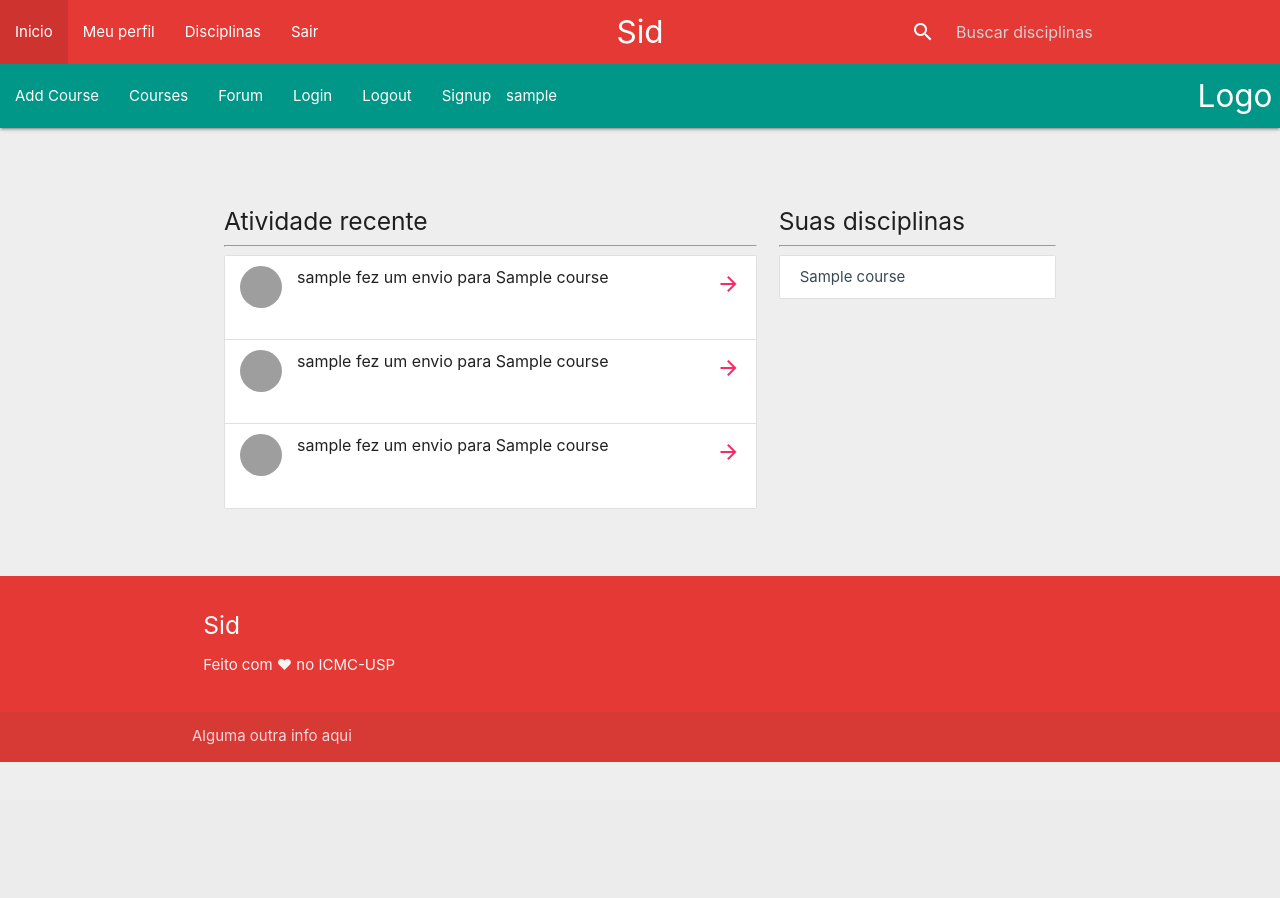
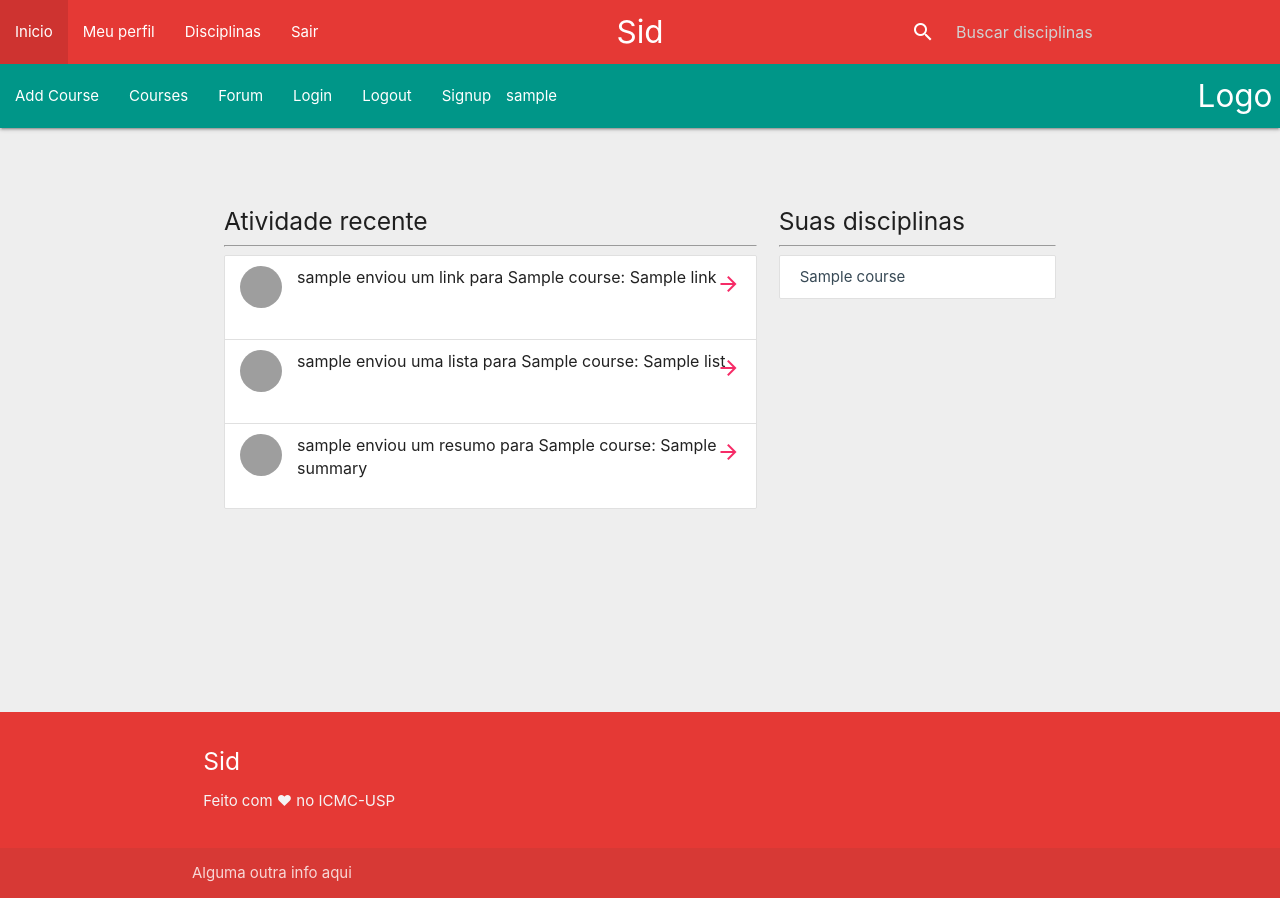
Before and after one commit to rgeurgas/Sid, a Django app: page / in a window 1280 px wide. Before the commit the page ends 762 px from the top, so only its background shows below. Run offline with Django 3.2, Linux system fonts and the light colour scheme; a user stored in the database is signed in; tables that the repository leaves empty hold one stand-in row (values such as "Sample post"); grey boxes are pictures that could not be loaded.

Commit message:
Ajuste na home, mudança base e inicio login

```diff
--- a/course/static/course/css/estilo.css
+++ b/course/static/course/css/estilo.css
@@ -1,6 +1,6 @@
 body{
 	background-color: #EEEEEE;
-	height: 100%;
+	height: 100vh;
 }
 
 .preto-branco{
--- a/course/templates/base.html
+++ b/course/templates/base.html
@@ -69,8 +69,10 @@
 		</div>
 	</nav>
 
+	<div class="container" style="min-height: 65vh;">
 	{% block content %}
 	{% endblock %}
+	</div>
 
 	<footer class="page-footer red darken-1">
 	<div class="container">
--- a/course/templates/course/course_single.html
+++ b/course/templates/course/course_single.html
@@ -2,8 +2,6 @@
 
 
 {% block content%}
-
-<div class="container">
 
 		<!-- TO DO -->
 		<div class="row topo">
@@ -282,7 +280,6 @@
 				</div>
 			</div>
 		</div>
-</div>
 
 {% endblock %}
 </body>
--- a/course/templates/course/home.html
+++ b/course/templates/course/home.html
@@ -2,7 +2,6 @@
 
 
 {% block content %}
-<div class="container">
 		<div class="row conteudo">
 			<div class="col m8">
 				<div class="row" style="margin-right: 10px">
@@ -13,9 +12,9 @@
 						{% for activity in activities %}
 						<li class="collection-item avatar">
 							<img src="https://www.famousbirthdays.com/headshots/ethan-klein-3.jpg" class="circle">
-							<span class="title">{{ activity.user.username }} fez um envio para {{ activity.course.name }}</span>
+							<span class="title">{{ activity.obj.user.username }} enviou {{activity.tipo}} para {{ activity.obj.course.name }}: {{activity.obj.name}}</span>
 							{# <p>O texto vem aqui</p> #}
-							<a href="{%url 'course_details' activity.course.id%}" class="secondary-content"><i class="material-icons icone-rosa">arrow_forward</i></a>
+							<a href="{%url 'course_details' activity.obj.course.id%}" class="secondary-content"><i class="material-icons icone-rosa">arrow_forward</i></a>
 						</li>
 						{% endfor %}
 					</ul>
@@ -45,5 +44,4 @@
 				</div>
 			</div>
 		</div>
-</div>
 {% endblock %}
--- a/course/views.py
+++ b/course/views.py
@@ -15,23 +15,24 @@ def home(request):
 
 		activities = []
 		for course in sub_courses:
-			for l in course.link.all():
-				activities.append(l)
-			for l in course.list.all():
-				activities.append(l)
-			for s in course.summary.all():
-				activities.append(s)
+			for l in course.link.all()[:10]:
+				activities.append({'obj': l, 'tipo': 'um link'})
+			for l in course.list.all()[:10]:
+				activities.append({'obj': l, 'tipo': 'uma lista'})
+			for s in course.summary.all()[:10]:
+				activities.append({'obj': s, 'tipo': 'um resumo'})
 
-		activities.sort(key = lambda x: x.date, reverse=True)
+		activities.sort(key = lambda x: x['obj'].date, reverse=True)
+		activities = activities[:10]
 
 		context = {
 			'courses': sub_courses,
-			'activities': activities[:10]
+			'activities': activities
 		}
 
 		return render(request, 'course/home.html', context)
 
-	return render(request, 'course/home_logged_out.html')
+	return redirect('login')
 
 def course_list(request):
 	courses = Course.objects.all()
```
Also changed, not shown: course/templates/course/home_logged_out.html (deleted, +0 -9 lines), registration/templates/registration/login.html (+9 -6 lines).
